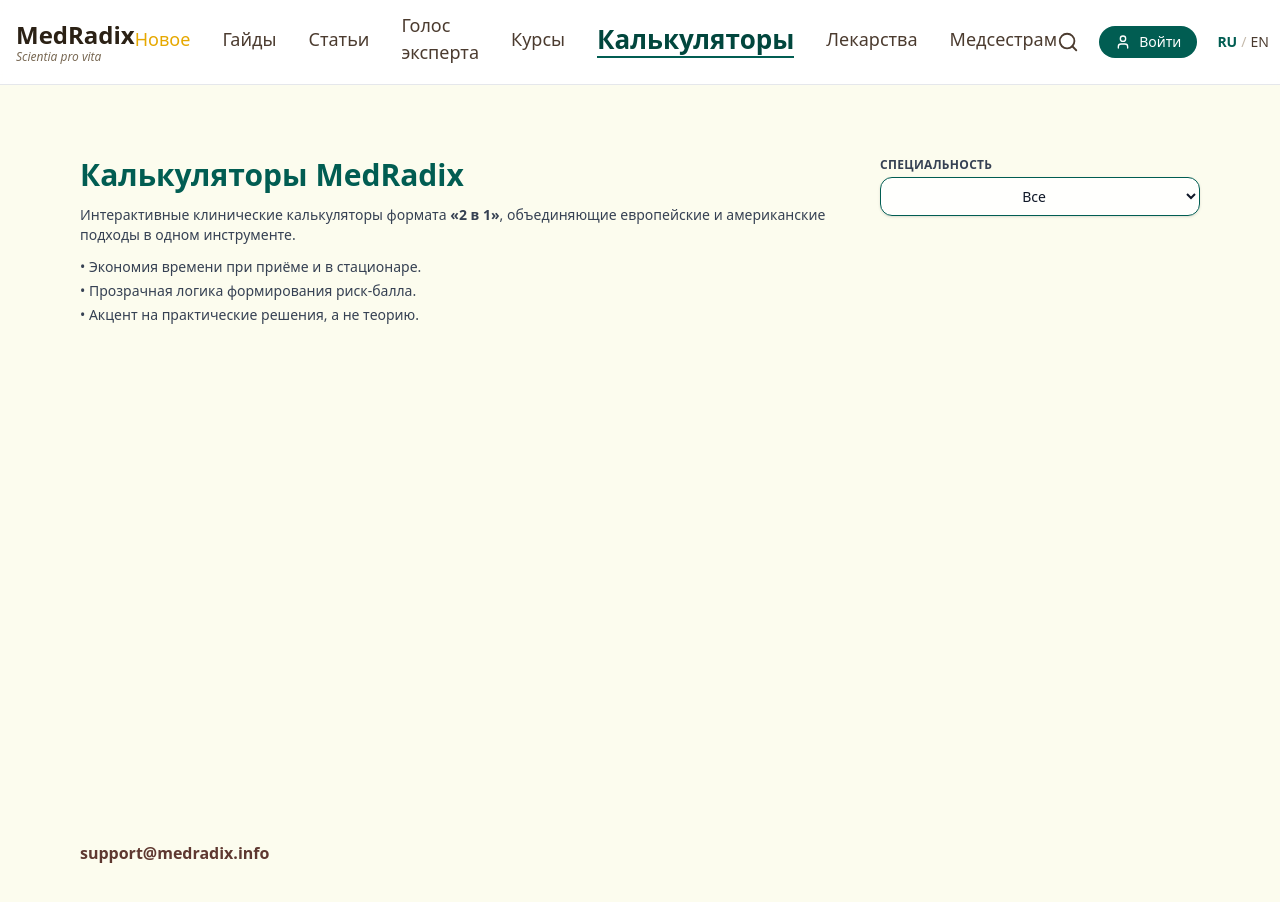
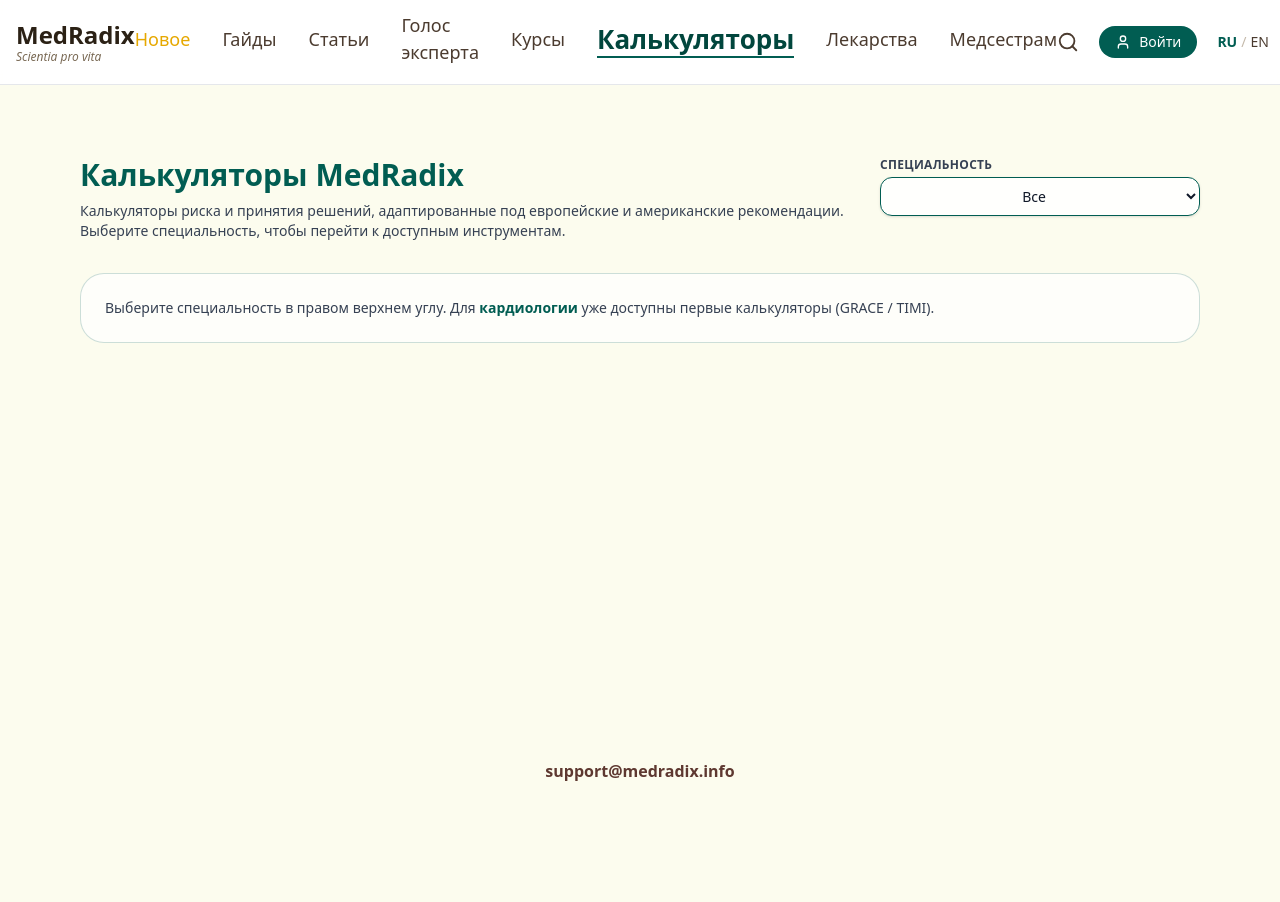
Before and after one commit to NMaryko/MedRadix, a Next.js app: page /calculators in a window 1280 px wide. Shown: the top 902 px of the page. Built offline with nearby package versions, Linux system fonts and the light colour scheme.

Commit message:
Update page.tsx

```diff
--- a/app/calculators/page.tsx
+++ b/app/calculators/page.tsx
@@ -31,39 +31,32 @@
 ];
 
 export default function CalculatorsPage() {
+  const router = useRouter();
   const [selectedSpecialty, setSelectedSpecialty] = useState<string>('Все');
-  const router = useRouter();
 
   const handleSpecialtyChange = (value: string) => {
     setSelectedSpecialty(value);
 
     if (value === 'Кардиология') {
-      router.push('/calculators/cardiology/acs-risk');
+      router.push('/calculators/cardiology');
     }
+    // Остальные специальности пока никуда не ведём
   };
-
-  const showDevMessage =
-    selectedSpecialty !== 'Все' && selectedSpecialty !== 'Кардиология';
 
   return (
     <main className="min-h-screen bg-[#fcfcee] py-10">
       <div className="max-w-6xl mx-auto px-4">
-        {/* Заголовок + фильтр */}
-        <header className="mb-10 flex flex-col gap-4 md:flex-row md:items-start md:justify-between">
+        {/* заголовок + фильтр */}
+        <header className="mb-8 flex flex-col gap-4 md:flex-row md:items-start md:justify-between">
           <div>
-            <h1 className="text-3xl font-bold text-[#015D52] mb-3">
+            <h1 className="text-3xl font-bold text-[#015D52] mb-2">
               Калькуляторы MedRadix
             </h1>
-            <p className="text-sm text-gray-700 max-w-3xl mb-3">
-              Интерактивные клинические калькуляторы формата{' '}
-              <span className="font-semibold">«2 в 1»</span>, объединяющие
-              европейские и американские подходы в одном инструменте.
+            <p className="text-sm text-gray-700 max-w-3xl">
+              Калькуляторы риска и принятия решений, адаптированные под европейские
+              и американские рекомендации. Выберите специальность, чтобы перейти к
+              доступным инструментам.
             </p>
-            <ul className="text-sm text-gray-700 space-y-1">
-              <li>• Экономия времени при приёме и в стационаре.</li>
-              <li>• Прозрачная логика формирования риск-балла.</li>
-              <li>• Акцент на практические решения, а не теорию.</li>
-            </ul>
           </div>
 
           <div className="w-full md:w-80">
@@ -88,16 +81,17 @@
           </div>
         </header>
 
-        {showDevMessage && (
-          <div className="rounded-2xl border border-dashed border-[#015D52]/40 bg-white/70 p-6 text-sm text-gray-700">
-            Для специальности{' '}
-            <span className="font-semibold">{selectedSpecialty}</span>{' '}
-            калькуляторы ещё в разработке.
-          </div>
-        )}
+        {/* простой текст-заглушка, пока не выбрана конкретная спец. */}
+        <section className="rounded-3xl border border-[#015D52]/20 bg-white/70 p-6 text-sm text-gray-700">
+          <p>
+            Выберите специальность в правом верхнем углу. Для{' '}
+            <span className="font-semibold text-[#015D52]">кардиологии</span> уже
+            доступны первые калькуляторы (GRACE / TIMI).
+          </p>
+        </section>
 
-        {/* support — без линии, ниже и крупнее, коричневый */}
-        <footer className="mt-[500px] pt-4 text-base text-[#5E3830]">
+        {/* support снизу по центру */}
+        <footer className="mt-[400px] pt-4 text-base text-[#5E3830] text-center">
           <a href="mailto:support@medradix.info" className="font-semibold">
             support@medradix.info
           </a>
```
